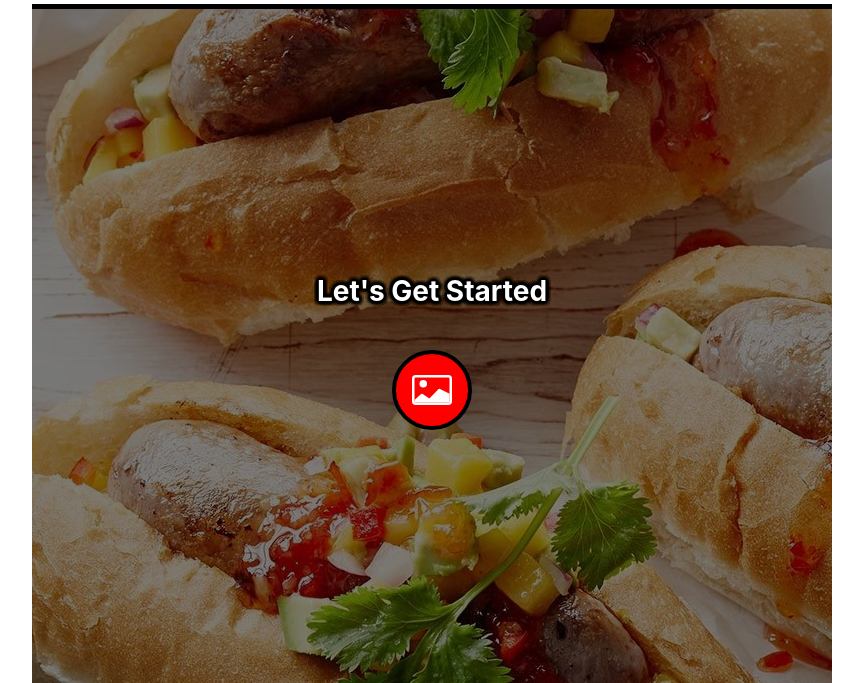
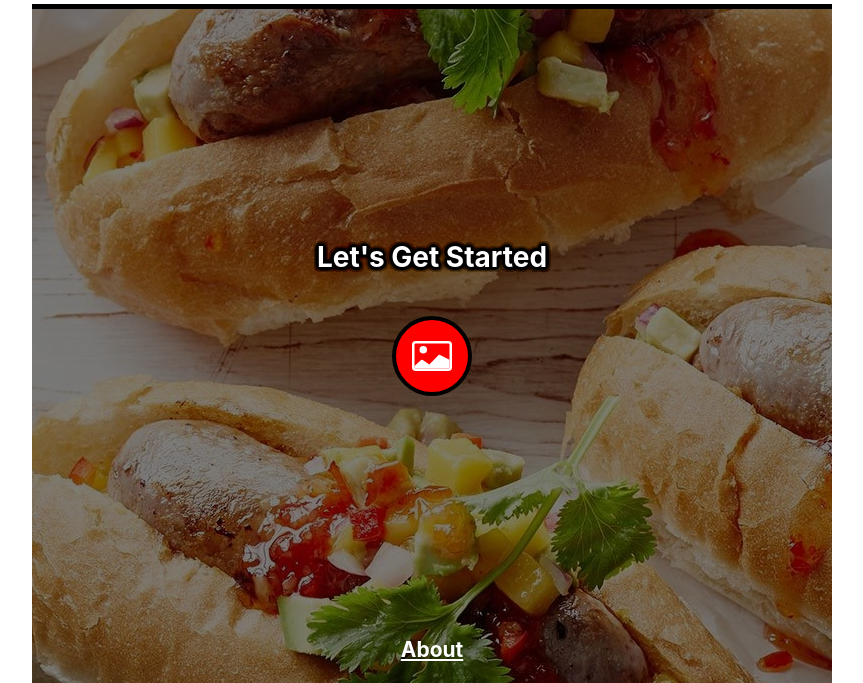
Before and after one commit to the-robot/seefood, a Python web app: template src/templates/index.html in a window 1280 px wide. Shown: the part 117-800 px from the top of the page, without its empty margins (208-1071 px from the left). Run offline with Jinja, Linux system fonts and the light colour scheme; the template is opened without the code that fills it, so the values that code supplies are empty; some libraries are stand-ins or nearby versions.

Commit message:
added about

```diff
--- a/src/static/css/index.css
+++ b/src/static/css/index.css
@@ -64,11 +64,17 @@
   display: flex;
   flex: 1;
   flex-direction: column;
+}
+
+#body-content > #form {
+  display: flex;
+  flex: 9;
+  flex-direction: column;
   align-items: center;
   justify-content: center;
 }
 
-#body-content > .lead {
+#body-content > #form > .lead {
   color: #FFFFFF;
   font-size: 28px;
   font-weight: bolder;
@@ -89,13 +95,37 @@
   padding-bottom: 8px;
 }
 
-#body-content > .btn {
+#body-content > #form > .btn {
   background-color: #FF0000;
   border: 4px solid #000000;
   border-radius: 50%;
   height: 80px;
   width: 80px;
 }
+
+#body-content > #footer {
+  display: flex;
+  flex: 1;
+  flex-direction: column;
+  align-items: center;
+  justify-content: center;
+}
+
+#body-content > #footer > .lead {
+  color: #FFFFFF;
+  font-size: 21px;
+  font-weight: bolder;
+  text-decoration: underline;
+
+  margin-bottom: 0;
+  padding-top: 8px;
+  padding-bottom: 8px;
+}
+
+#about-button:hover {
+  cursor: pointer;
+}
+
 
 #result-text {
   color: #FFFFFF;
--- a/src/static/js/index.js
+++ b/src/static/js/index.js
@@ -14,9 +14,9 @@ $("#image-file").change(function(e){
 
     success: function(data) {
       if (data.hotdog) {
-        $('#is-hotdog').modal('show');
+        $("#is-hotdog").modal("show");
       } else {
-        $('#is-not-hotdog').modal('show');
+        $("#is-not-hotdog").modal("show");
       }
     },
 
@@ -32,6 +32,10 @@ $("#image-file").change(function(e){
   });
 });
 
+$("#about-button").click(function() {
+  $("#about-modal").modal("show")
+});
+
 window.select_image = function() {
   $("#image-file").click()
 }
--- a/src/templates/index.html
+++ b/src/templates/index.html
@@ -28,10 +28,9 @@
       </div>
 
       <div id="body-content">
+        <div id="form">
           <p class="lead">Let's Get Started</p>
-
           <input id="image-file" type="file" style="visibility: hidden" /></form>
-
           <button type="button" class="btn btn-dark" onclick="select_image()">
             <svg class="bi bi-card-image" width="40px" height="40px" viewBox="0 0 16 16" fill="currentColor" xmlns="http://www.w3.org/2000/svg">
               <path fill-rule="evenodd" d="M14.5 3h-13a.5.5 0 00-.5.5v9a.5.5 0 00.5.5h13a.5.5 0 00.5-.5v-9a.5.5 0 00-.5-.5zm-13-1A1.5 1.5 0 000 3.5v9A1.5 1.5 0 001.5 14h13a1.5 1.5 0 001.5-1.5v-9A1.5 1.5 0 0014.5 2h-13z" clip-rule="evenodd"/>
@@ -39,6 +38,11 @@
               <path fill-rule="evenodd" d="M4.502 7a1.5 1.5 0 100-3 1.5 1.5 0 000 3z" clip-rule="evenodd"/>
             </svg>
           </button>
+        </div>
+
+        <div id="footer">
+          <p id="about-button" class="lead">About</p>
+        </div>
       </div>
 
       <!-- Hotdog Modal -->
@@ -72,6 +76,23 @@
         </div>
       </div>
 
+      <!-- About Modal -->
+      <div class="modal fade" id="about-modal" tabindex="-1" role="dialog" aria-labelledby="exampleModalCenterTitle" aria-hidden="true">
+        <div class="modal-dialog modal-dialog-centered" role="document">
+          <div class="modal-content">
+            <div class="modal-body" style="text-align: center;">
+              <p>
+                It's built for fun and the idea is actually from HBO's <a href="https://www.hbo.com/silicon-valley" target="_blank">Silicon Valley</a>.
+              </p>
+
+              <p>
+                Also, this app is open-source. Feel free to check out the code <a href="https://github.com/the-robot/seefood" target="_blank">here</a>.
+              </p>
+            </div>
+          </div>
+        </div>
+      </div>
+
     </div>
 
     <!-- Javascript -->
```
Lines whose indentation alone changed are shown as unchanged.
